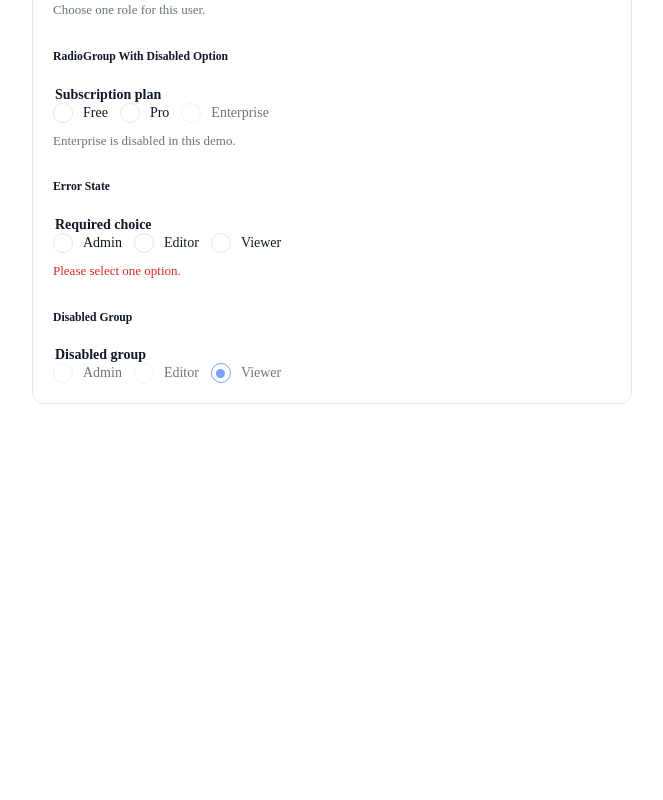
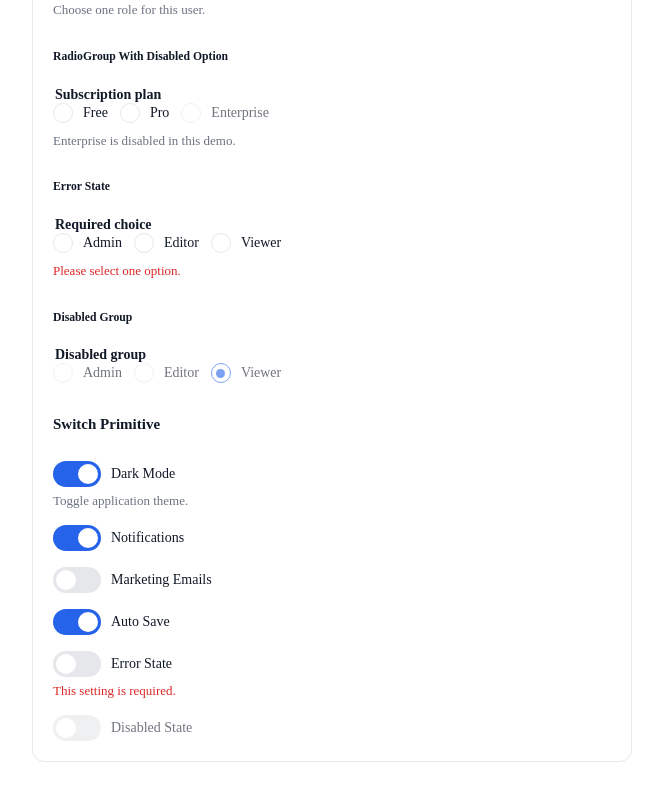
Before and after one commit to ingemedical16/project-os, a Next.js app: page /en in a window 1280 px wide. Shown: the part 2925-3725 px from the top of the page, without its empty margins (308-971 px from the left). Before the commit the page ends 3369 px from the top, so only its background shows below. Built offline with nearby package versions, Linux system fonts and the light colour scheme.

Commit message:
feat: add reusable switch primitive

```diff
--- a/src/app/[locale]/page.tsx
+++ b/src/app/[locale]/page.tsx
@@ -5,6 +5,7 @@ import {
   LanguageShowcase,
   RadioShowcase,
   SelectShowcase,
+  SwitchShowcase,
   TextareaShowcase,
   ThemeShowcase,
 } from '@/features/design-system/ index';
@@ -24,6 +25,7 @@ export default function HomePage() {
         <SelectShowcase />
         <CheckboxShowcase />
         <RadioShowcase />
+        <SwitchShowcase />
       </div>
     </main>
   );
--- /dev/null
+++ b/src/components/ui/Switch/Switch.module.scss
@@ -0,0 +1,86 @@
+.field {
+  display: flex;
+  flex-direction: column;
+  gap: 0.6rem;
+}
+
+.switchWrapper {
+  display: inline-flex;
+  align-items: center;
+  gap: 1rem;
+
+  cursor: pointer;
+}
+
+.switch {
+  position: absolute;
+  opacity: 0;
+  pointer-events: none;
+}
+
+.track {
+  position: relative;
+
+  width: 4.8rem;
+  height: 2.6rem;
+
+  flex-shrink: 0;
+
+  border-radius: 999rem;
+
+  background: var(--border);
+
+  transition: background-color 0.2s ease;
+}
+
+.thumb {
+  position: absolute;
+
+  top: 0.3rem;
+  left: 0.3rem;
+
+  width: 2rem;
+  height: 2rem;
+
+  border-radius: 50%;
+
+  background: var(--surface);
+
+  transition: transform 0.2s ease;
+}
+
+.switch:checked + .track {
+  background: var(--accent);
+}
+
+.switch:checked + .track .thumb {
+  transform: translateX(2.2rem);
+}
+
+.switch:focus-visible + .track {
+  outline: 0.2rem solid var(--accent);
+  outline-offset: 0.2rem;
+}
+
+.switch:disabled + .track,
+.switch:disabled ~ .label {
+  opacity: 0.6;
+  cursor: not-allowed;
+}
+
+.label {
+  color: var(--text);
+  font-size: 1.4rem;
+}
+
+.helperText {
+  margin: 0;
+  color: var(--text-muted);
+  font-size: 1.3rem;
+}
+
+.errorMessage {
+  margin: 0;
+  color: var(--danger);
+  font-size: 1.3rem;
+}
--- /dev/null
+++ b/src/components/ui/Switch/Switch.tsx
@@ -0,0 +1,44 @@
+import styles from './Switch.module.scss';
+
+import type { SwitchProps } from './Switch.types';
+
+export function Switch({
+  id,
+  label,
+  helperText,
+  error,
+  className = '',
+  ...props
+}: SwitchProps) {
+  const switchId = id ?? props.name;
+
+  return (
+    <div className={styles.field}>
+      <label
+        htmlFor={switchId}
+        className={styles.switchWrapper}
+      >
+        <input
+          id={switchId}
+          type="checkbox"
+          className={`${styles.switch} ${className}`}
+          {...props}
+        />
+
+        <span className={styles.track}>
+          <span className={styles.thumb} />
+        </span>
+
+        {label ? (
+          <span className={styles.label}>{label}</span>
+        ) : null}
+      </label>
+
+      {error ? (
+        <p className={styles.errorMessage}>{error}</p>
+      ) : helperText ? (
+        <p className={styles.helperText}>{helperText}</p>
+      ) : null}
+    </div>
+  );
+}
--- /dev/null
+++ b/src/components/ui/Switch/index.ts
@@ -0,0 +1,3 @@
+export { Switch } from './Switch';
+
+export type { SwitchProps } from './Switch.types';
--- a/src/components/ui/index.ts
+++ b/src/components/ui/index.ts
@@ -31,3 +31,6 @@ export type {
   RadioGroupOption,
   RadioGroupProps,
 } from './RadioGroup';
+
+export { Switch } from './Switch';
+export type { SwitchProps } from './Switch';
--- a/src/features/design-system/ index.ts
+++ b/src/features/design-system/ index.ts
@@ -6,3 +6,4 @@ export { TextareaShowcase } from './TextareaShowcase';
 export { ThemeShowcase } from './ThemeShowcase';
 export { CheckboxShowcase } from './CheckboxShowcase';
 export { RadioShowcase } from './RadioShowcase';
+export { SwitchShowcase } from './SwitchShowcase';
--- /dev/null
+++ b/src/features/design-system/SwitchShowcase/SwitchShowcase.module.scss
@@ -0,0 +1,5 @@
+.showcase {
+  display: flex;
+  flex-direction: column;
+  gap: 1.6rem;
+}
--- /dev/null
+++ b/src/features/design-system/SwitchShowcase/SwitchShowcase.tsx
@@ -0,0 +1,68 @@
+'use client';
+
+import { useState } from 'react';
+
+import { Switch } from '@/components/ui';
+
+import styles from './SwitchShowcase.module.scss';
+
+export function SwitchShowcase() {
+  const [darkMode, setDarkMode] = useState(true);
+
+  const [notifications, setNotifications] =
+    useState(true);
+
+  const [marketingEmails, setMarketingEmails] =
+    useState(false);
+
+  const [autoSave, setAutoSave] = useState(true);
+
+  return (
+    <section className={styles.showcase}>
+      <h2>Switch Primitive</h2>
+
+      <Switch
+        label="Dark Mode"
+        checked={darkMode}
+        onChange={(event) =>
+          setDarkMode(event.target.checked)
+        }
+        helperText="Toggle application theme."
+      />
+
+      <Switch
+        label="Notifications"
+        checked={notifications}
+        onChange={(event) =>
+          setNotifications(event.target.checked)
+        }
+      />
+
+      <Switch
+        label="Marketing Emails"
+        checked={marketingEmails}
+        onChange={(event) =>
+          setMarketingEmails(event.target.checked)
+        }
+      />
+
+      <Switch
+        label="Auto Save"
+        checked={autoSave}
+        onChange={(event) =>
+          setAutoSave(event.target.checked)
+        }
+      />
+
+      <Switch
+        label="Error State"
+        error="This setting is required."
+      />
+
+      <Switch
+        label="Disabled State"
+        disabled
+      />
+    </section>
+  );
+}
--- /dev/null
+++ b/src/features/design-system/SwitchShowcase/index.ts
@@ -0,0 +1 @@
+export { SwitchShowcase } from './SwitchShowcase';
```
Also changed, not shown: src/components/ui/Switch/Switch.types.ts (added, +11 -0 lines).
